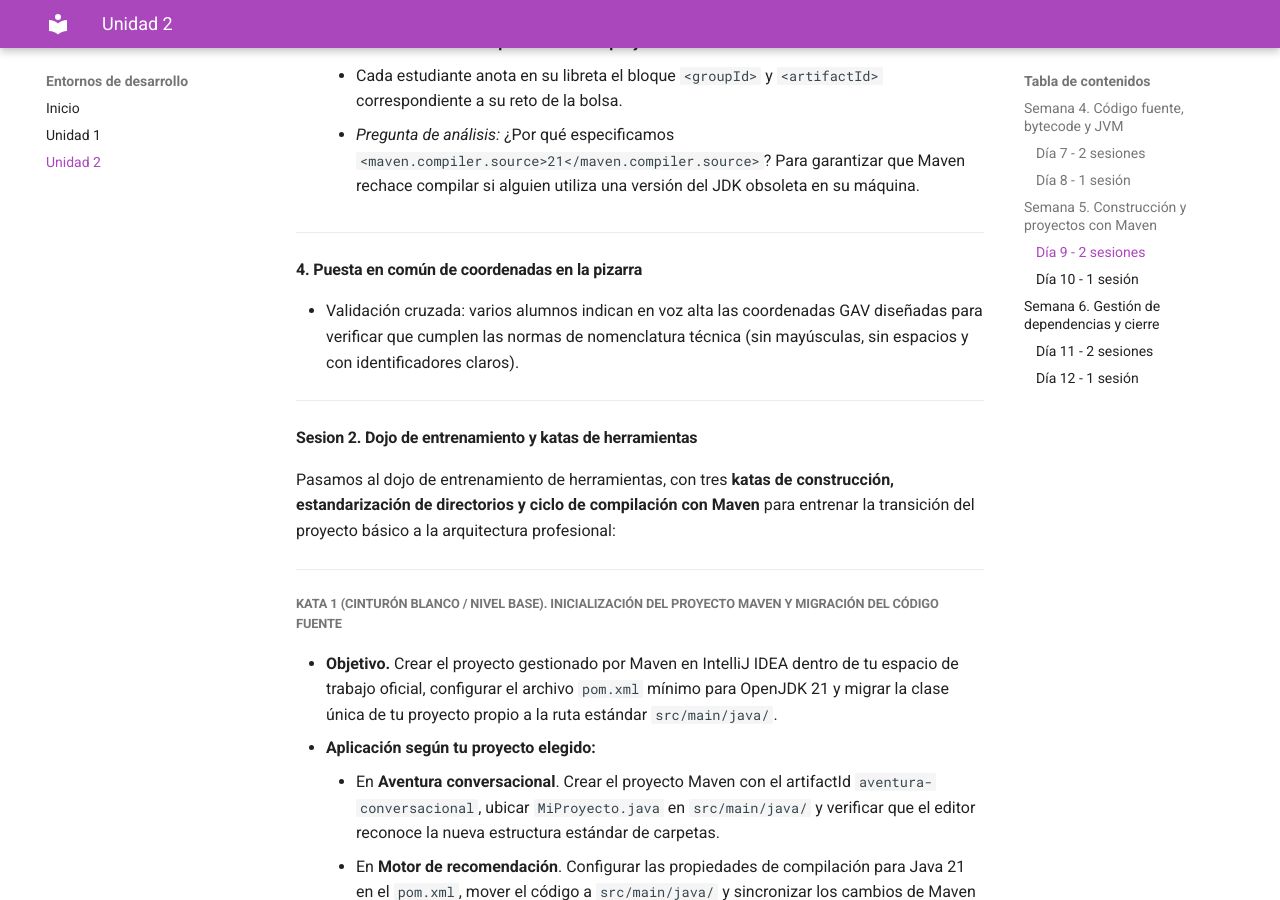
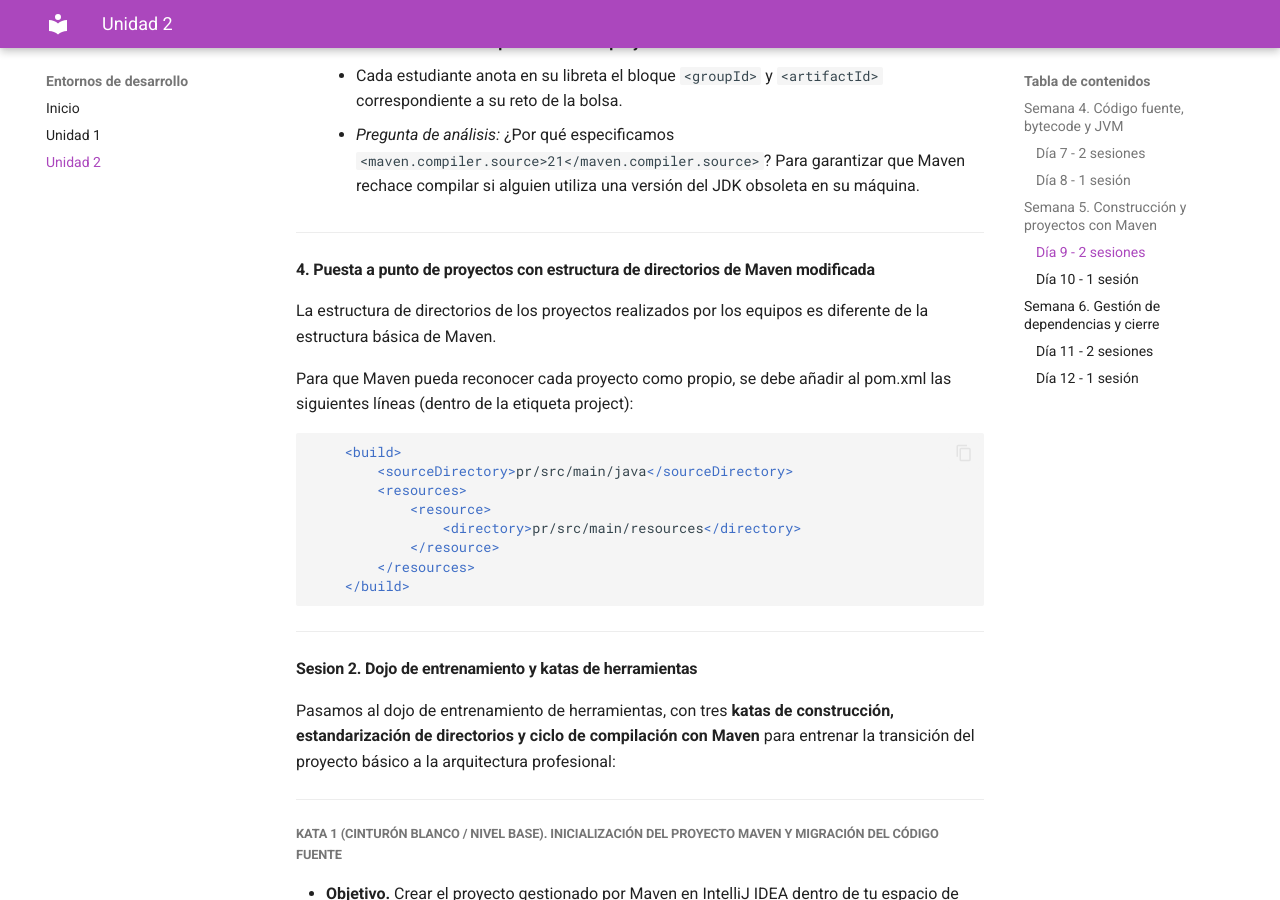
Before and after one commit to garmarcj/DAM-ED-20262027, an MkDocs documentation site: the page built from docs/unidad2.md, in a window 1280 px wide and 900 px high, scrolled down 11162 px. Built offline with MkDocs 1.6.1 and Material for MkDocs 9.7.7, drawn with Linux system fonts in a browser that asks for light colours.

Commit message:
[Curso 2026-2027] Cambios menores en la semana 5 de la unidad 2

````diff
--- a/docs/unidad2.md
+++ b/docs/unidad2.md
@@ -331,8 +331,21 @@ El corazón de un proyecto Maven es el archivo **`pom.xml`** (*Project Object Mo
 
 ---
 
-#### 4. Puesta en común de coordenadas en la pizarra
-* Validación cruzada: varios alumnos indican en voz alta las coordenadas GAV diseñadas para verificar que cumplen las normas de nomenclatura técnica (sin mayúsculas, sin espacios y con identificadores claros).
+#### 4. Puesta a punto de proyectos con estructura de directorios de Maven modificada
+La estructura de directorios de los proyectos realizados por los equipos es diferente de la estructura básica de Maven.
+
+Para que Maven pueda reconocer cada proyecto como propio, se debe añadir al pom.xml las siguientes líneas (dentro de la etiqueta project):
+
+```xml
+    <build>
+        <sourceDirectory>pr/src/main/java</sourceDirectory>
+        <resources>
+            <resource>
+                <directory>pr/src/main/resources</directory>
+            </resource>
+        </resources>
+    </build>
+```
 
 ---
 
````
